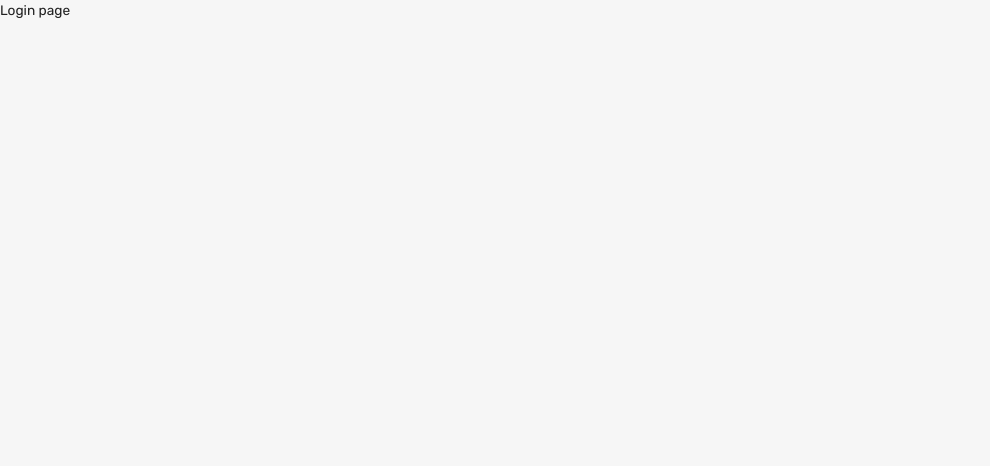
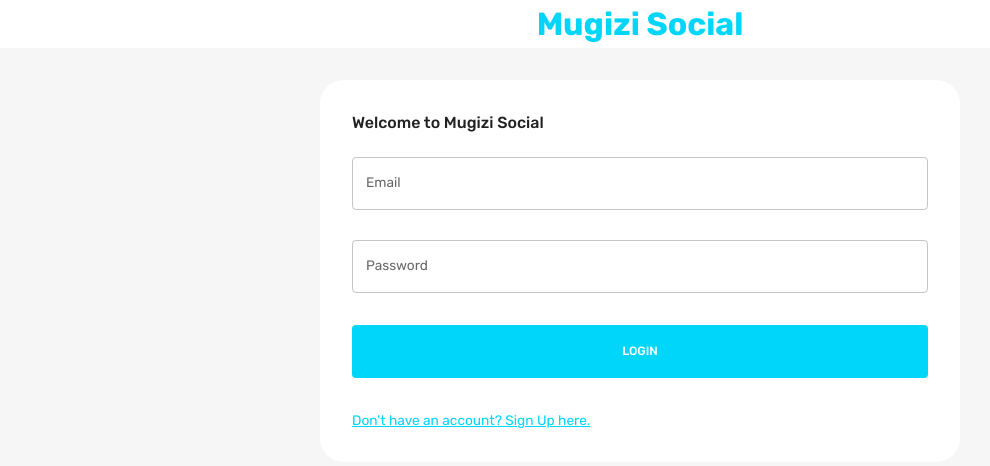
Before and after one commit to senghor/sociodea, a React (Create React App) app in the folder client/: page / in a window 1280 px wide. Shown: the top 466 px of the page, without its empty margins (0-990 px from the left). Built offline with nearby package versions, Linux system fonts and the light colour scheme.

Commit message:
Completed authentication and authorization

```diff
--- a/client/src/App.js
+++ b/client/src/App.js
@@ -1,4 +1,4 @@
-import { BrowserRouter,Routes, Route } from 'react-router-dom'
+import { BrowserRouter,Routes, Route, Navigate } from 'react-router-dom'
 import HomePage from 'scenes/homePage'
 import LoginPage from 'scenes/loginPage'
 import ProfilePage from 'scenes/profilePage';
@@ -11,6 +11,7 @@ import { themeSettings } from './theme'
 function App() {
   const mode = useSelector((state) => state.mode)
   const theme = useMemo(() => createTheme(themeSettings(mode)),[mode])
+  const isAuth = Boolean(useSelector((state) => state.token))
 
   return <div className="app">
     <BrowserRouter>
@@ -18,8 +19,8 @@ function App() {
         <CssBaseline />
         <Routes>
           <Route path='/' element={<LoginPage />} />
-          <Route path='/home' element={<HomePage />} />
-          <Route path='/profile/:id' element={<ProfilePage />} />
+          <Route path='/home' element={ isAuth ? <HomePage /> : <Navigate to='/' />} />
+          <Route path='/profile/:id' element={ isAuth ?  <ProfilePage /> : <Navigate to='/' />} />
         </Routes>
       </ThemeProvider>
     </BrowserRouter>
--- a/client/src/scenes/loginPage/index.js
+++ b/client/src/scenes/loginPage/index.js
@@ -1,5 +1,34 @@
+import { Box, Typography, useTheme, useMediaQuery } from '@mui/material'
+import { brand } from 'constants'
+import Form from './Form'
+
 const LoginPage = () => {
-    return (<div> Login page</div>)
+    const theme = useTheme()
+    const isNonMobileScreens = useMediaQuery('(min-width: 1000px)')
+    return <Box>
+        <Box width='100%' backgroundColor={theme.palette.background.alt} padding='1rem, 6%' textAlign='center' >
+            <Typography
+                fontWeight='bold'
+                fontSize='32px'
+                color='primary'
+                >
+                    {brand}
+            </Typography>
+        </Box>
+
+        <Box
+            width={isNonMobileScreens? '50%' : '93%'}
+            padding='2rem'
+            margin='2rem auto'
+            borderRadius='1.5rem'
+            backgroundColor={theme.palette.background.alt}
+        >
+            <Typography fontWeight='500' variant='h5' sx={{marginBottom: '1.5rem'}}>
+                Welcome to {brand}
+            </Typography>
+            <Form />
+        </Box>
+    </Box>
 }
 
 export default LoginPage
--- a/client/src/scenes/navbar/index.js
+++ b/client/src/scenes/navbar/index.js
@@ -24,6 +24,7 @@ import { useDispatch, useSelector } from 'react-redux'
 import { setMode, setLogout,  } from 'state'
 import { useNavigate } from 'react-router-dom'
 import FlexBetween from 'components/FlexBetween'
+import { brand } from 'constants'
 
 const Navbar = () => {
     const [isMobileMenuToggled, setIsMobileMenuToggled] = useState(false)
@@ -55,7 +56,7 @@ const Navbar = () => {
                     }
                 }}
             >
-                Sociodea
+                {brand}
             </Typography>
             {isNonMobileScreens && (
                 <FlexBetween backgroundColor={neutralLight} borderRadius='9px' gap='3rem' padding='0.1rem 1.5rem'>
```
